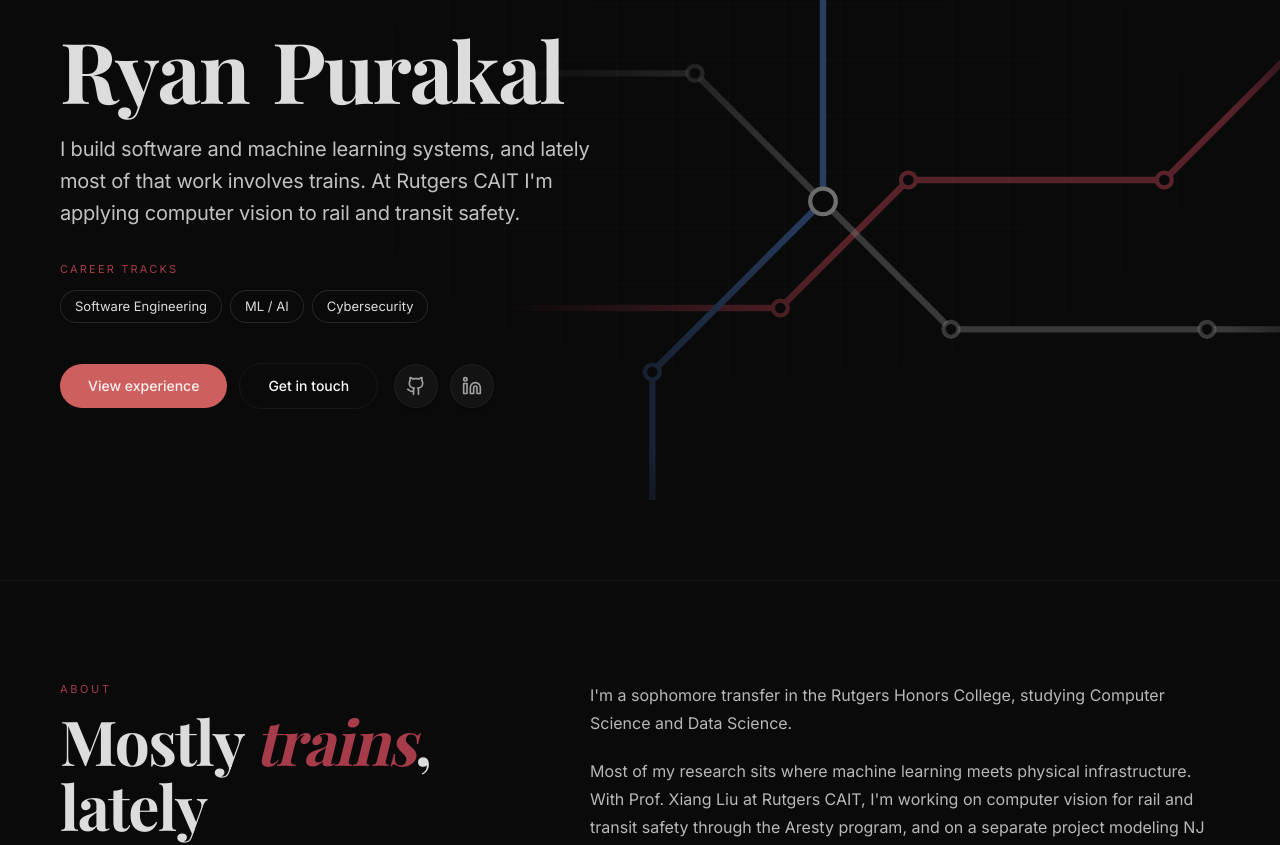
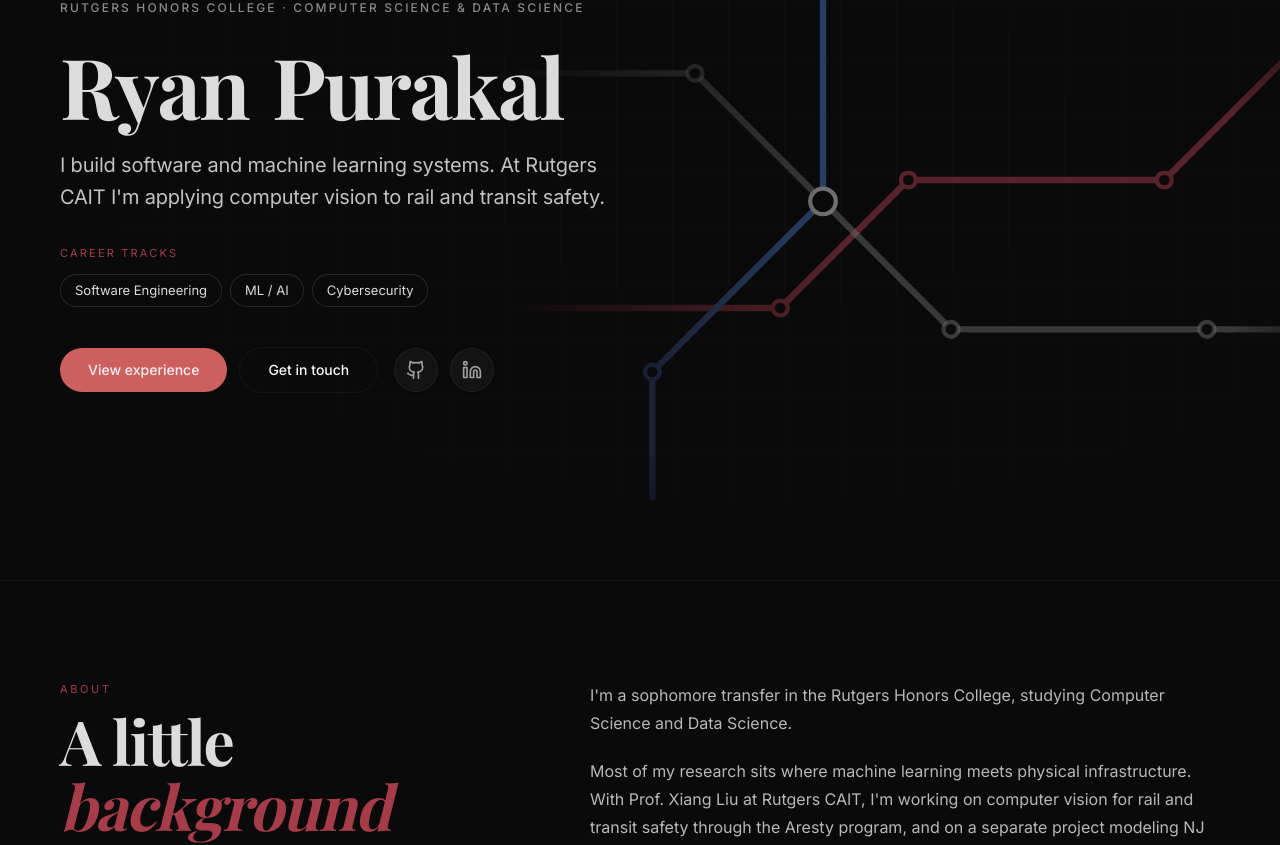
Before and after one commit to RyanPurakal/portfolio, a Next.js app: page / in a window 1280 px wide. Shown: the part 220-1065 px from the top of the page. Built offline with nearby package versions, Linux system fonts and the light colour scheme.

Commit message:
Tone down hero and About copy

```diff
--- a/src/components/hero.tsx
+++ b/src/components/hero.tsx
@@ -45,9 +45,8 @@
         />
 
         <motion.p className="hero-lede max-w-xl" {...enter(0.15)}>
-          I build software and machine learning systems, and lately most of that
-          work involves trains. At Rutgers CAIT I&apos;m applying computer
-          vision to rail and transit safety.
+          I build software and machine learning systems. At Rutgers CAIT
+          I&apos;m applying computer vision to rail and transit safety.
         </motion.p>
 
         <motion.div className="mt-8" {...enter(0.3)}>
--- a/src/components/portfolio-content.tsx
+++ b/src/components/portfolio-content.tsx
@@ -136,7 +136,7 @@
             <motion.div {...reveal(0)}>
               <p className="section-label">About</p>
               <h2 className="section-title">
-                Mostly <em>trains</em>, lately
+                A little <em>background</em>
               </h2>
             </motion.div>
 
```
